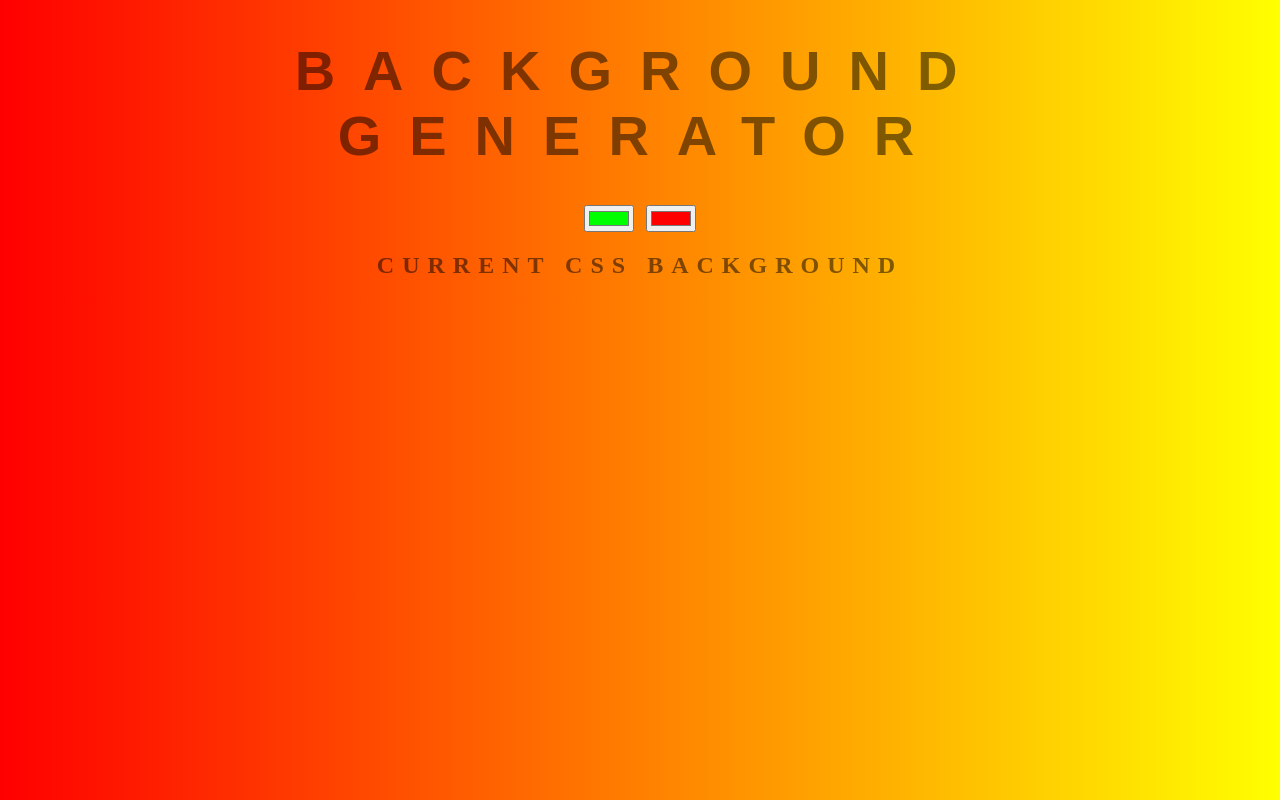
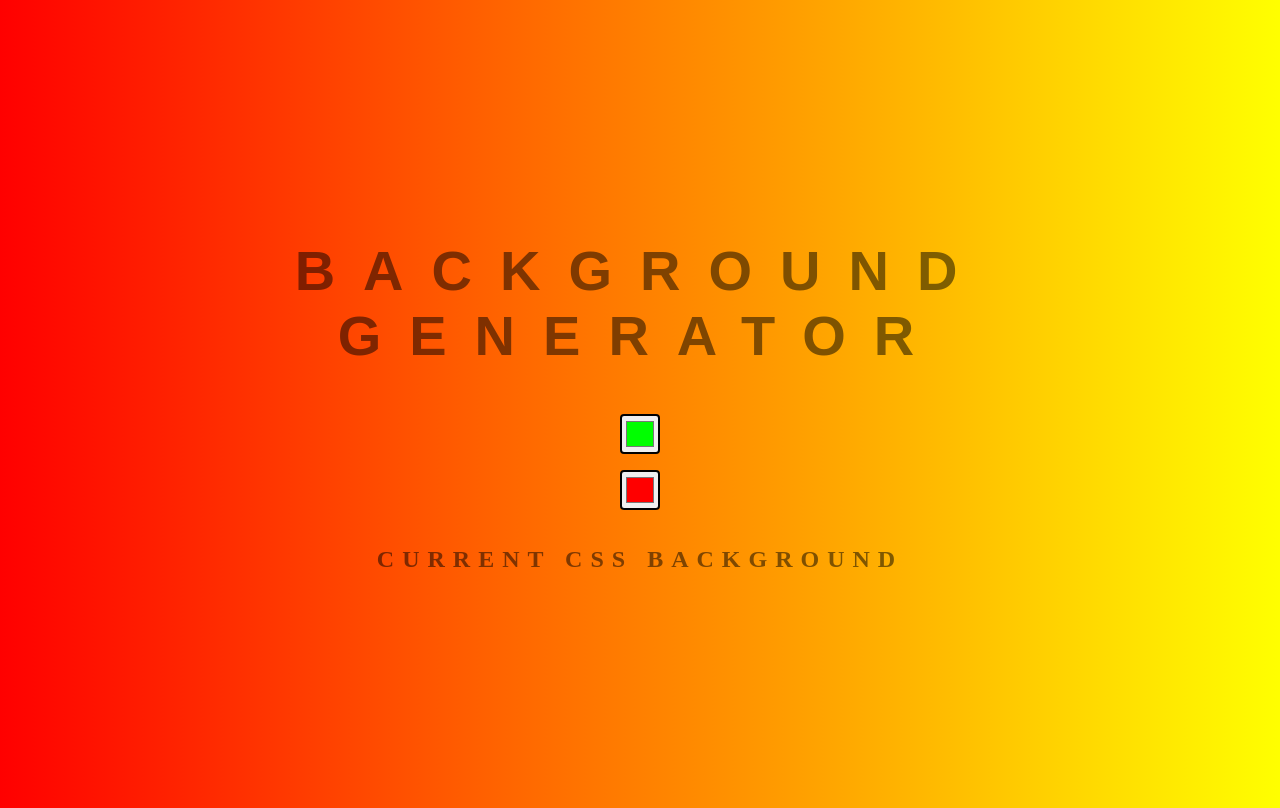
Before and after one commit to Freixanet/backgroundGenerator, a plain HTML site: page index.html in a window 1280 px wide. Drawn offline with Linux system fonts and the light colour scheme.

Commit message:
minor changes

```diff
--- a/css/style.css
+++ b/css/style.css
@@ -1,20 +1,42 @@
+html, body {
+    height: 100vh;
+}
+
 body {
+    display: flex;
+    flex-flow: column nowrap;
+    justify-content: center;
+    align-items: center;
     font: "Raleway", sans-serif;
     color: rgba(0,0,0,.5);
     text-align: center;
     text-transform: uppercase;
     letter-spacing: .5em;
-    top: 15%;
     background: linear-gradient(to right, red, yellow);
 }
 
+section {
+    display: flex;
+    flex-flow: column nowrap;
+    justify-content: center;
+    align-items: center;
+}
+
+input {
+    border: 2px solid black;
+    border-radius: 10%;
+    height: 40px;
+    width: 40px;
+    margin-bottom: 1rem;
+    cursor: pointer;
+}
+
 h1 {
-    font: 600 3.5em "Raleway", sans-serif;
+    font: 600 3.5rem "Raleway", sans-serif;
     color: rgba(0,0,0,.5);
     text-align: center;
     text-transform: uppercase;
     letter-spacing: .5em;
-    width: 100%;
 }
 
 h3 {
--- a/index.html
+++ b/index.html
@@ -8,11 +8,13 @@
     <link rel="stylesheet" href="./css/style.css">
 </head>
 <body id="gradient">
-    <h1>Background Generator</h1>
-    <input class="color1" type="color" name="color1" value="#00ff00">
-    <input class="color2" type="color" name="color2" value="#ff0000">
-    <h2>Current CSS Background</h2>
-    <h3></h3>
+    <section>
+        <h1>Background Generator</h1>
+        <input class="color1" type="color" name="color1" value="#00ff00">
+        <input class="color2" type="color" name="color2" value="#ff0000">
+        <h2>Current CSS Background</h2>
+        <h3></h3>
+    </section>
 
     <script src="./scripts/script.js"></script>
 </body>
```
Also changed, not shown: 1 other file.
